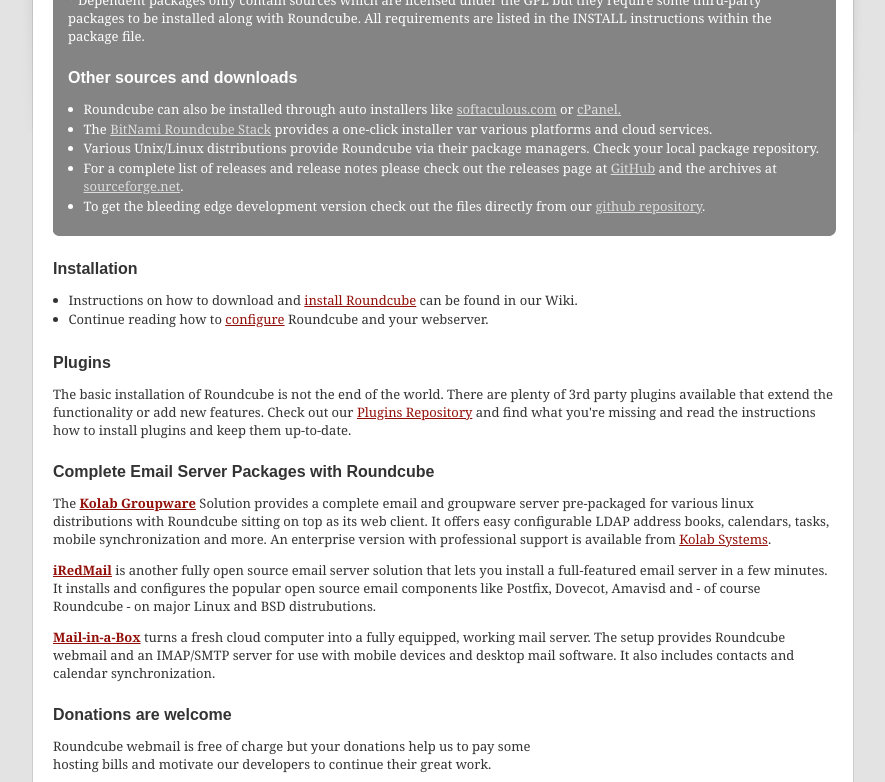
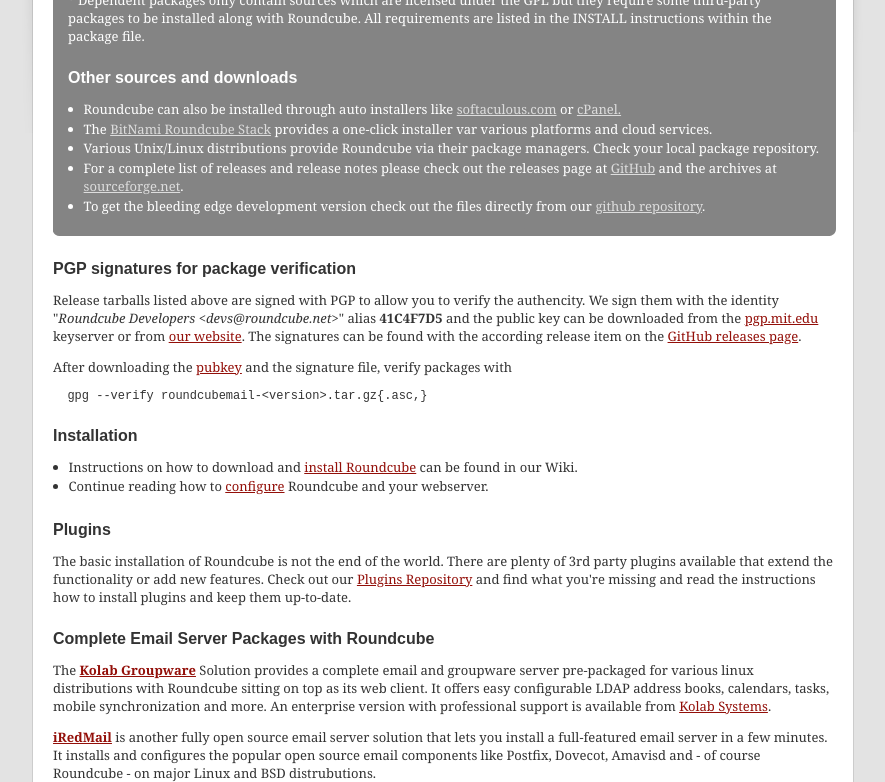
Before and after one commit to roundcube/roundcube.github.com, a Jekyll site: the page built from download/index.html, in a window 1280 px wide and 900 px high, scrolled down 521 px, cut to the strip 0-782 px from the top of the window. Shown: the whole strip, without its empty margins (197-1082 px from the left). Built offline with Jekyll 4.4.1, drawn with Linux system fonts in a browser that asks for light colours; comment, search, counter and statistics services are not loaded.

Commit message:
Describe PGP signatures and verification; update pubkey with additional signatures

```diff
--- a/download/index.html
+++ b/download/index.html
@@ -99,6 +99,18 @@
 	<div class="tableboxbottom"></div>
 </div>
 
+<h2>PGP signatures for package verification</h2>
+<p>Release tarballs listed above are signed with PGP to allow you to verify the authencity. We sign them with
+	the identity &quot;<em>Roundcube Developers &lt;devs@roundcube.net&gt;</em>&quot; alias <strong>41C4F7D5</strong>
+	and the public key can be downloaded from the <a href="http://pgp.mit.edu/pks/lookup?op=vindex&search=0x5AB2BAA141C4F7D5">pgp.mit.edu</a>
+	keyserver or from <a href="/download/pubkey.asc">our&nbsp;website</a>. The signatures can be found with the according
+	release item on the <a href="https://github.com/roundcube/roundcubemail/releases">GitHub releases page</a>.
+</p>
+
+<p>After downloading the <a href="/download/pubkey.asc">pubkey</a> and the signature file, verify packages with<br>
+	<pre><tt>&nbsp; gpg --verify roundcubemail-&lt;version&gt;.tar.gz{.asc,}</tt></pre>
+</p>
+
 <h2>Installation</h2>
 
 <ul>
```
Also changed, not shown: 1 other file.
